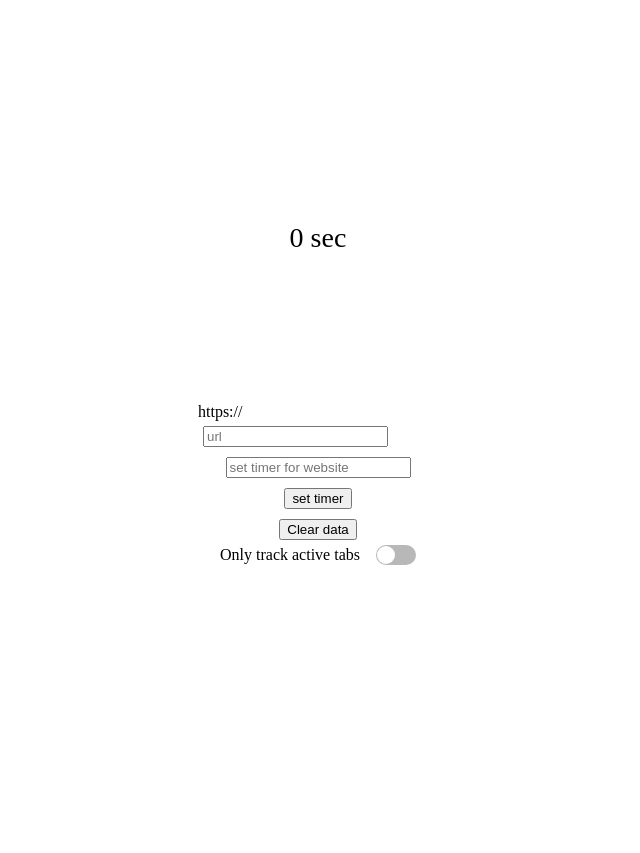
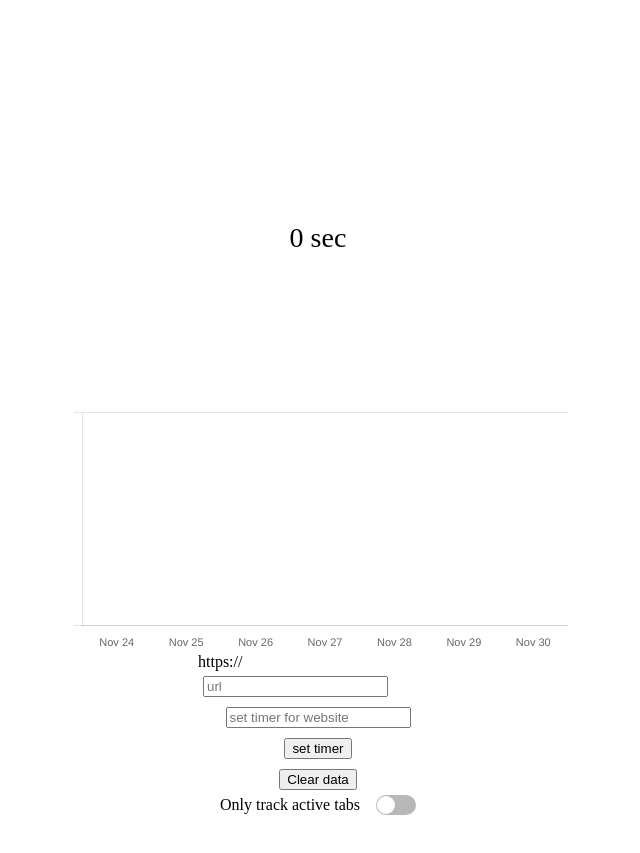
Before and after one commit to koltonostler/web-time-manager, a website built with webpack: page public/popup.html in a window 1280 px wide. Shown: the part 77-930 px from the top of the page, without its empty margins (322-962 px from the left). Before the commit the page ends 800 px from the top, so only its background shows below. Built offline with nearby package versions, Linux system fonts and the light colour scheme; some packages are replaced by stand-ins of ours; no server answers; files whose address does not match are found by name.

Commit message:
started working on weekly chart

```diff
--- a/public/popup.html
+++ b/public/popup.html
@@ -6,7 +6,8 @@
     <link rel="stylesheet" href="popup.css" />
   </head>
   <body>
-    <div style="width: 400px"><canvas id="acquisitions"></canvas></div>
+    <div style="width: 400px"><canvas id="daily-chart"></canvas></div>
+    <div style="width: 500px"><canvas id="weekly-chart"></canvas></div>
     <form action="submit" id="timer-form">
       <div class="url-container">
         <span>https://</span>
--- a/src/calculations.js
+++ b/src/calculations.js
@@ -16,6 +16,23 @@ export function getTimeFormat(totalSeconds) {
   }
   return timeFormat;
 }
+export function getTimeFormat2(totalSeconds) {
+  const hours = Math.floor(totalSeconds / 3600);
+  const min = Math.floor((totalSeconds - hours * 3600) / 60);
+  let sec = totalSeconds - hours * 3600 - min * 60;
+  sec = Math.round(sec * 100) / 100;
+  sec = sec.toFixed(0);
+  let timeFormat = `${hours}hr ${min}m`;
+  if (hours < 1) {
+    timeFormat = `${min}m`;
+    if (min === 0) {
+      timeFormat = '';
+    }
+  } else if (min === 0) {
+    timeFormat = `${hours}hr`;
+  }
+  return timeFormat;
+}
 
 // function that verifies the url is valid and returns the domain.
 export function getDomain(url) {
@@ -26,3 +43,39 @@ export function getDomain(url) {
     return 'hello';
   }
 }
+
+export function createDateObject(date) {
+  const dateInfo = {};
+  dateInfo['fullDate'] = new Date(date);
+  dateInfo['day'] = dateInfo.fullDate.getDate();
+  dateInfo['month'] = dateInfo.fullDate.getMonth();
+  dateInfo['year'] = dateInfo.fullDate.getFullYear();
+  dateInfo['dayOfWeek'] = dateInfo.fullDate.getDay();
+
+  return dateInfo;
+}
+
+export function getLastWeek(startingDate) {
+  const lastWeekDates = {};
+  let date = new Date(startingDate);
+  lastWeekDates[0] = createDateObject(date);
+  for (let i = 1; i < 7; i++) {
+    let calcDate = new Date(date);
+    calcDate.setDate(date.getDate() - i);
+    calcDate = createDateObject(calcDate);
+    lastWeekDates[-i] = calcDate;
+  }
+  return lastWeekDates;
+}
+
+export function storeTodayTotalTime(totalTime) {
+  let today = new Date().toDateString();
+  // set the total time for today in seconds whenever you open the popup
+  chrome.storage.sync.set({ [today]: totalTime });
+}
+
+export function displayTodayTotalTime(totalTime) {
+  const totalTimeSpan = document.querySelector('#total-time');
+  totalTime = getTimeFormat(totalTime);
+  totalTimeSpan.innerHTML = totalTime;
+}
--- a/src/chart.js
+++ b/src/chart.js
@@ -1,6 +1,6 @@
 'use strict';
 import Chart from 'chart.js/auto';
-import { getTimeFormat } from './calculations';
+import { getLastWeek, getTimeFormat, getTimeFormat2 } from './calculations';
 
 export async function createTodaysChart() {
   async function getTodaysData() {
@@ -66,7 +66,7 @@ export async function createTodaysChart() {
       datasets: [
         {
           data: todaysData,
-          hoverOffset: 40,
+          hoverOffset: 20,
           labels: todaysLabels,
         },
       ],
@@ -125,7 +125,7 @@ export async function createTodaysChart() {
       options: options,
     };
 
-    const ctx = document.getElementById('acquisitions');
+    const ctx = document.getElementById('daily-chart');
     let myChart = new Chart(ctx, config);
 
     function getSlice(click) {
@@ -156,3 +156,101 @@ export async function createTodaysChart() {
   });
   return chart;
 }
+
+export async function createWeeklyChart() {
+  async function getData() {
+    const response = await chrome.storage.sync.get(null);
+    return response;
+  }
+
+  let weeklyChart = getData().then((res) => {
+    let weeklyLabels = [];
+
+    let weeklyData = [];
+    const today = new Date().toDateString();
+    const lastWeek = getLastWeek(today);
+    for (let date in lastWeek) {
+      let dateString = lastWeek[date].fullDate.toDateString();
+      let dayMonth = lastWeek[date].fullDate.toLocaleDateString('en-us', {
+        month: 'short',
+        day: 'numeric',
+      });
+      let value = res[dateString];
+      weeklyLabels.unshift(dayMonth);
+      weeklyData.unshift(value);
+    }
+
+    const chartData = {
+      labels: weeklyLabels,
+      datasets: [
+        {
+          label: 'Weekly Dashboard',
+          data: weeklyData,
+          backgroundColor: [
+            'rgb(255, 159, 64)',
+            'rgb(255, 205, 86)',
+            'rgb(255, 99, 132)',
+            'rgb(75, 192, 192)',
+            'rgb(54, 162, 235)',
+            'rgb(201, 203, 207)',
+            'rgb(153, 102, 255)',
+          ],
+        },
+      ],
+    };
+
+    const options = {
+      scales: {
+        y: {
+          beginAtZero: true,
+          grid: { display: true },
+          ticks: {
+            font: {
+              size: 11,
+            },
+            stepSize: 1800,
+            callback: function (value, index, ticks) {
+              let formatedValue = getTimeFormat2(value);
+              return formatedValue;
+            },
+          },
+        },
+        x: {
+          grid: {
+            display: false,
+          },
+          ticks: {
+            font: {
+              size: 11,
+            },
+          },
+        },
+      },
+      plugins: {
+        legend: {
+          display: false,
+        },
+        tooltip: {
+          callbacks: {
+            label: function (context) {
+              const totalSeconds = context.raw;
+              return getTimeFormat(totalSeconds);
+            },
+          },
+        },
+      },
+    };
+
+    const config = {
+      type: 'bar',
+      data: chartData,
+      options: options,
+    };
+
+    const ctx = document.getElementById('weekly-chart');
+    let chart = new Chart(ctx, config);
+
+    return chart;
+  });
+  return weeklyChart;
+}
--- a/src/popup.js
+++ b/src/popup.js
@@ -1,23 +1,25 @@
 'use strict';
 
-import Chart from 'chart.js/auto';
 import './popup.css';
-import { createTodaysChart } from './chart';
-import { getTimeFormat } from './calculations';
+import { createTodaysChart, createWeeklyChart } from './chart';
+import {
+  displayTodayTotalTime,
+  getTimeFormat,
+  storeTodayTotalTime,
+} from './calculations';
 
+// create today's doughnut chart
 let todaysChart = await createTodaysChart();
-
-const totalTimeSpan = document.querySelector('#total-time');
 
 let totalTime = todaysChart.config.data.datasets[0].data.reduce(
   (a, b) => a + b,
   0
 );
 
-totalTime = getTimeFormat(totalTime);
+storeTodayTotalTime(totalTime);
+displayTodayTotalTime(totalTime);
 
-totalTimeSpan.innerHTML = totalTime;
-
+let weeklyChart = await createWeeklyChart();
 const clearButton = document.getElementById('clearBtn');
 
 clearButton.addEventListener('click', () => {
```
Also changed, not shown: src/background.js (+22 -13 lines).
